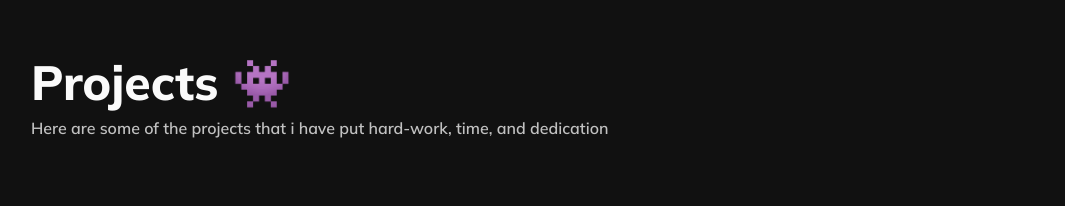
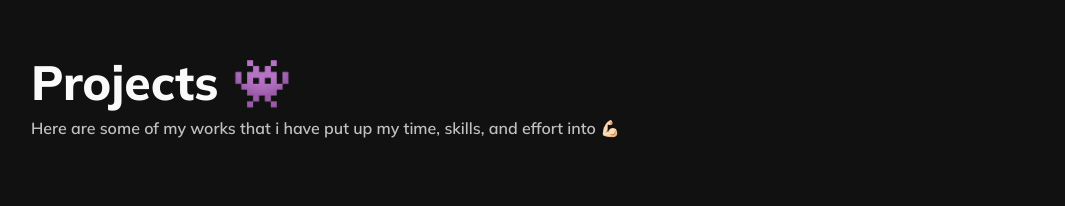
Before and after one commit to haneenmahd/haneenmahd.github.io, a React (Vite) app: page / in a window 1280 px wide. Shown: the part 824-1030 px from the top of the page, without its empty margins (97-1162 px from the left). Built offline with nearby package versions, Linux system fonts and the light colour scheme.

Commit message:
rename Projects section description

```diff
--- a/src/pages/Projects.jsx
+++ b/src/pages/Projects.jsx
@@ -44,7 +44,7 @@ export default function Projects() {
       <Container>
         <Intro>
             <h2>Projects 👾</h2>
-            <h4>Here are some of the projects that i have put hard-work, time, and dedication</h4>
+            <h4>Here are some of my works that i have put up my time, skills, and effort into 💪🏻</h4>
         </Intro>
 
         <ProjectContainer>
```
